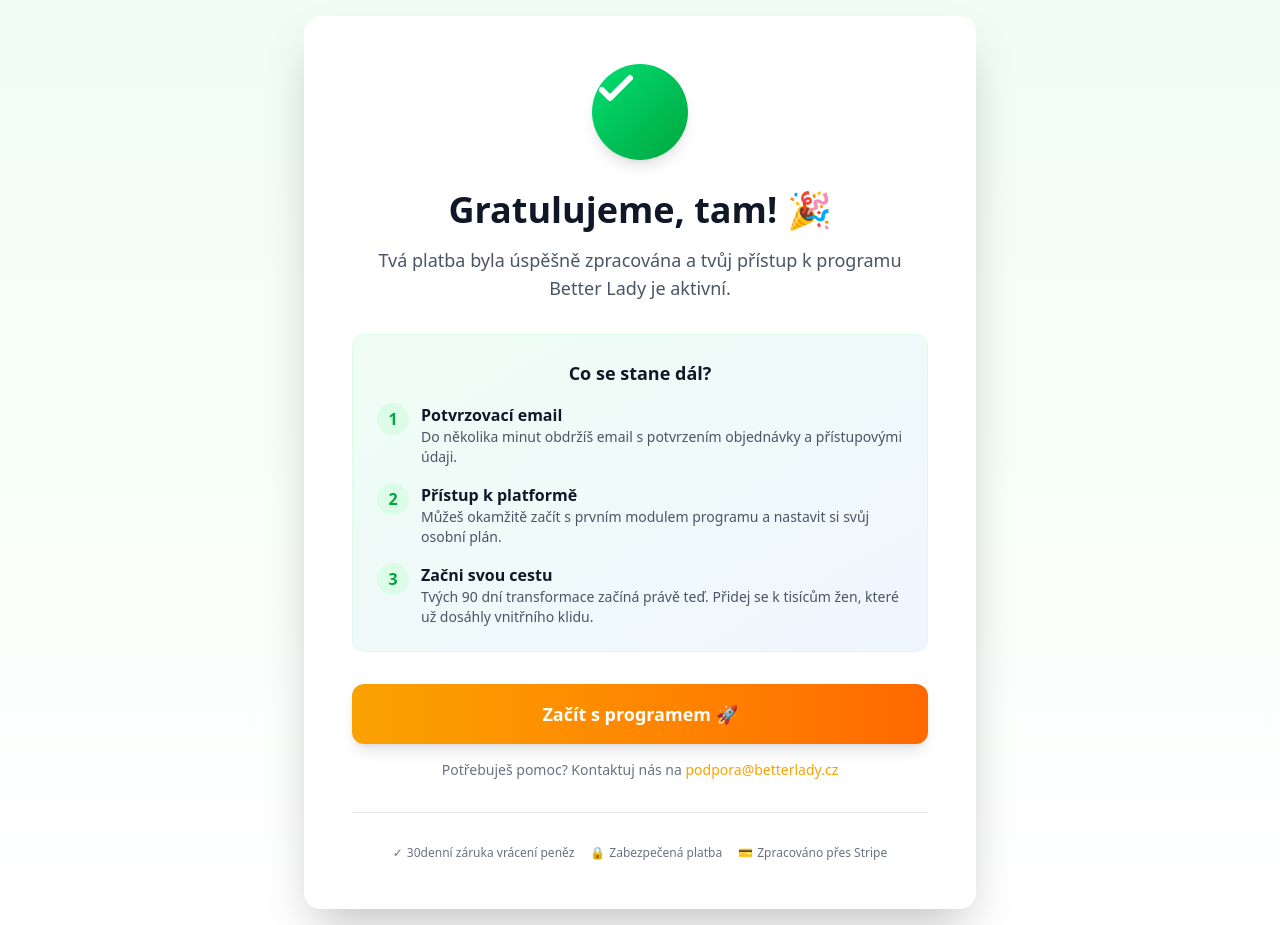
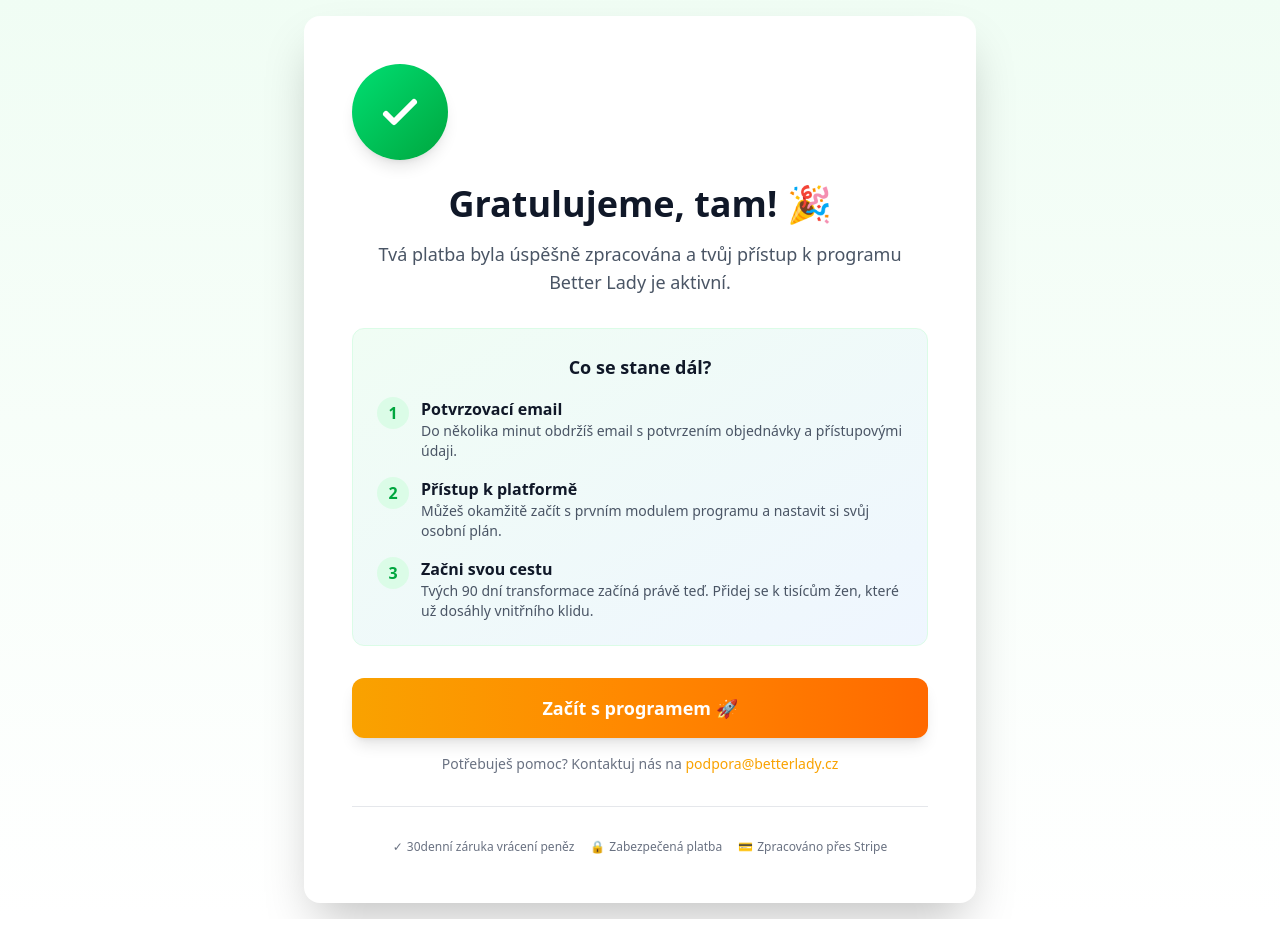
Before and after one commit to JBombar/bl-q, a Next.js app: page /payment-success in a window 1280 px wide. Built offline with nearby package versions, Linux system fonts and the light colour scheme.

Commit message:
0102-1909-pre deploy commit

```diff
--- a/src/app/payment-success/page.tsx
+++ b/src/app/payment-success/page.tsx
@@ -30,7 +30,7 @@
             initial={{ scale: 0 }}
             animate={{ scale: 1 }}
             transition={{ delay: 0.2, type: 'spring', stiffness: 200 }}
-            className="inline-block w-24 h-24 bg-linear-to-br from-green-400 to-green-600 rounded-full flex items-center justify-center mb-6 shadow-lg"
+            className="w-24 h-24 bg-linear-to-br from-green-400 to-green-600 rounded-full flex items-center justify-center mb-6 shadow-lg"
           >
             <svg
               className="w-12 h-12 text-white"
--- a/src/components/results/StressSlider.tsx
+++ b/src/components/results/StressSlider.tsx
@@ -24,7 +24,7 @@
       </div>
 
       {/* Slider track */}
-      <div className="relative h-3 rounded-full bg-linear-to-r from-green-400 via-orange-400 via-orange-400 to-red-500">
+      <div className="relative h-3 rounded-full bg-linear-to-r from-green-400 via-orange-400 to-red-500">
         {/* Indicator */}
         <motion.div
           className="absolute top-1/2 -translate-y-1/2 w-5 h-5 bg-white rounded-full shadow-lg border-2 border-gray-300"
```
